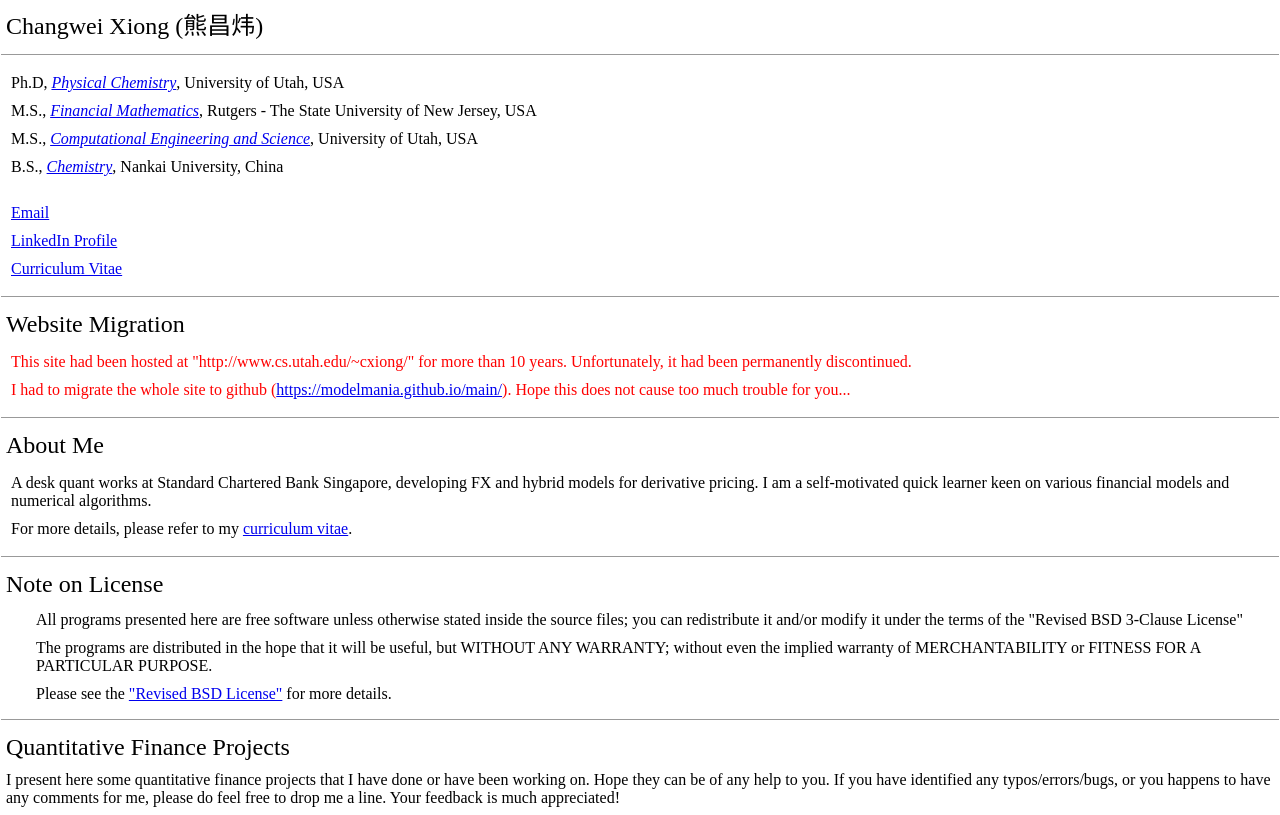
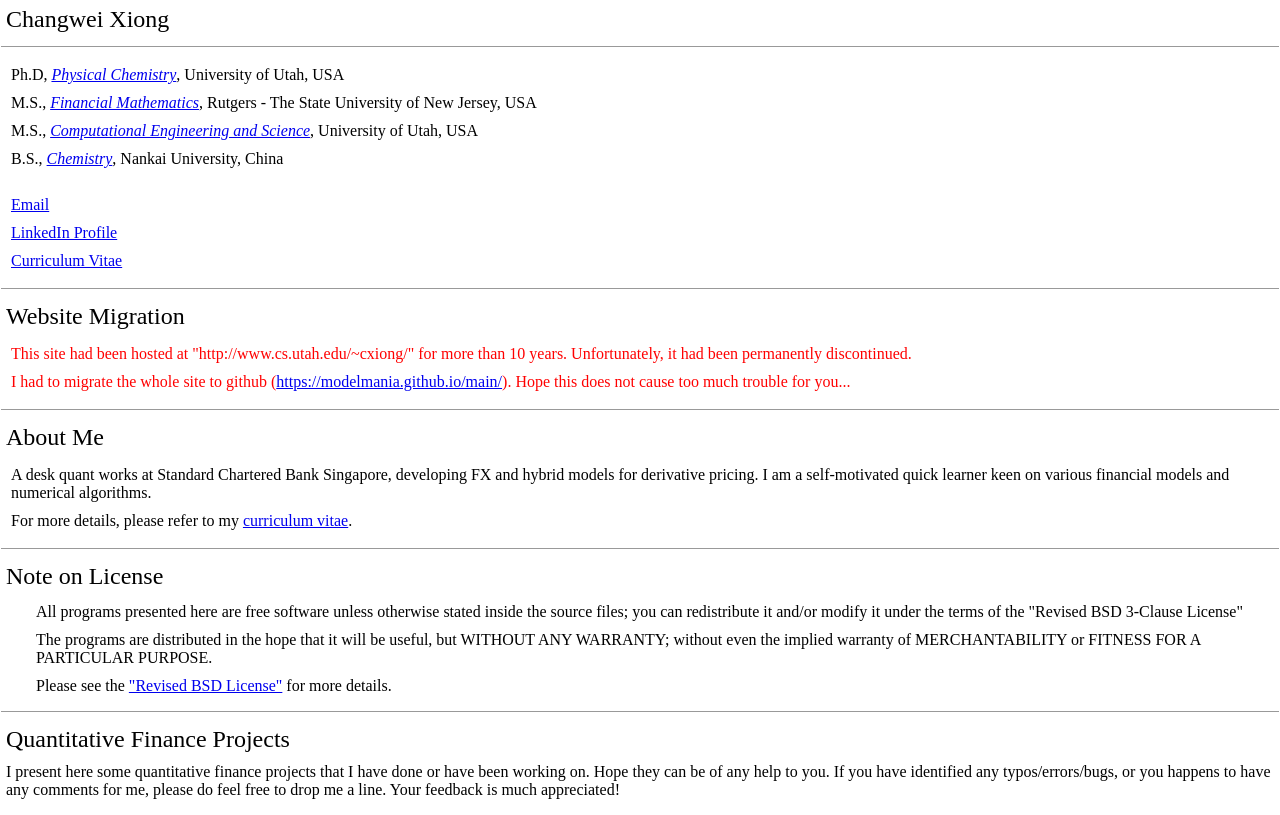
Before and after one commit to modelmania/main, a plain HTML site: page index.html in a window 1280 px wide. Shown: the top 815 px of the page. Drawn offline with nearby package versions, Linux system fonts and the light colour scheme; some packages are replaced by stand-ins of ours; no server answers.

Commit message:
minor clean up

```diff
--- a/index.html
+++ b/index.html
@@ -11,7 +11,7 @@
 
     <body marginwidth="1" marginheight="1">
         <font>
-            <h2>Changwei Xiong (熊昌炜)</h2>
+            <h2>Changwei Xiong</h2>
 			<hr/>
             <h4>
 				<p>Ph.D, <i><a href="http://www.chem.utah.edu/">Physical Chemistry</a></i>, University of Utah, USA</p>
```
